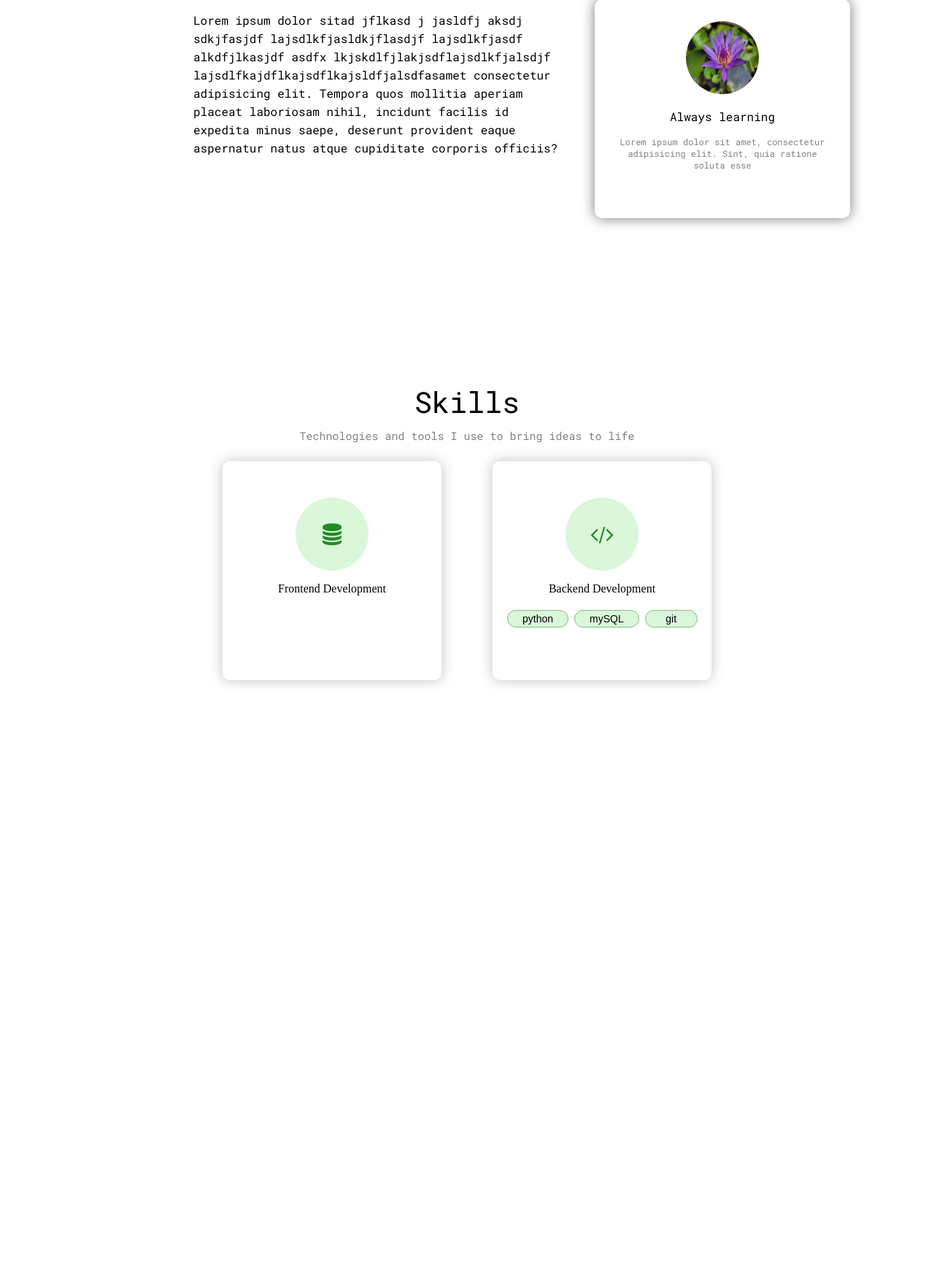
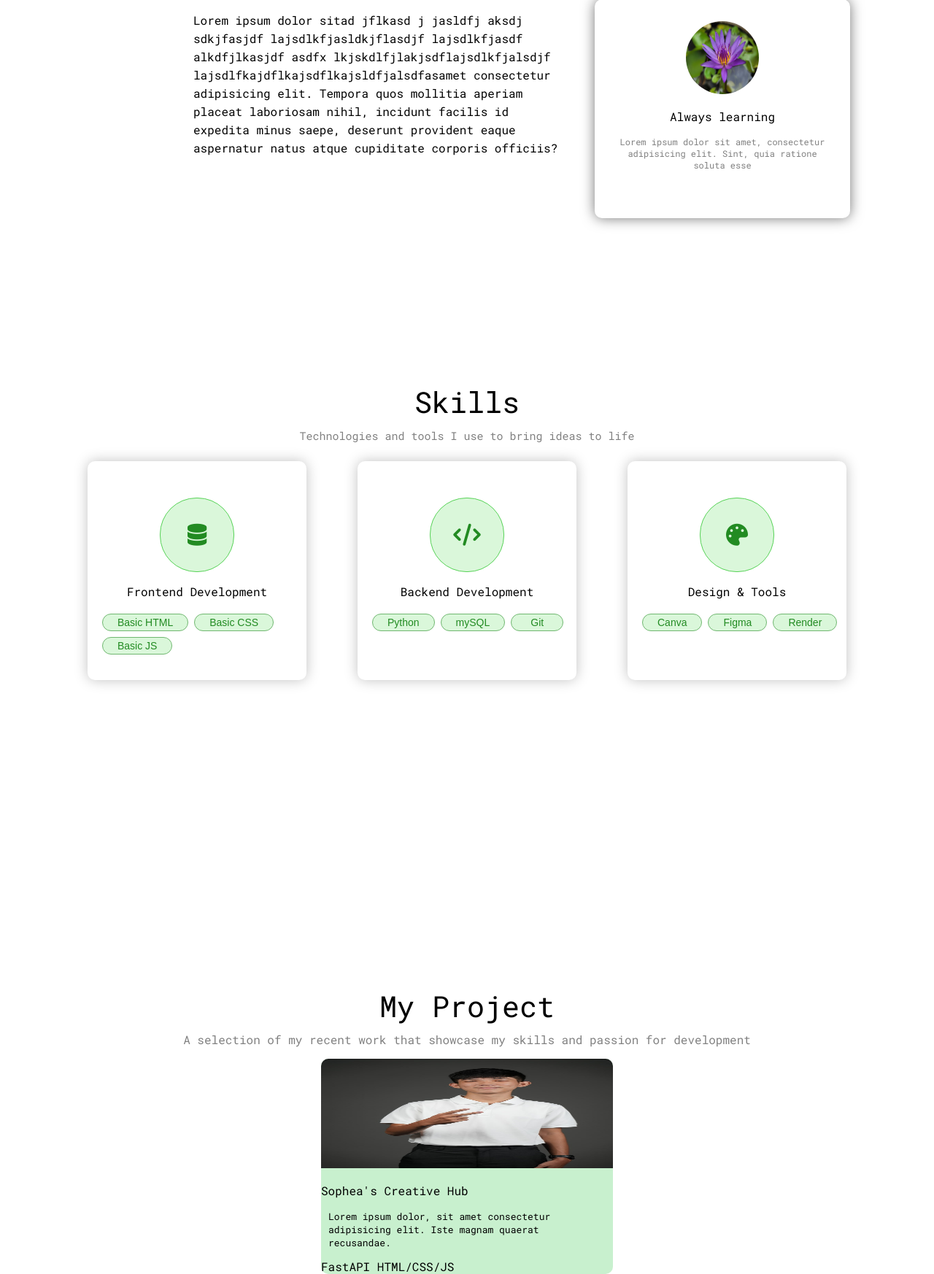
Before and after one commit to sophea-kong/Creative_hub, a FastAPI app: template templates/home.html in a window 1280 px wide. Shown: the part 972-2718 px from the top of the page at 73% size. Before the commit the page ends 1911 px from the top, so only its background shows below. Run offline with FastAPI, Linux system fonts and the light colour scheme; the template is opened without the code that fills it, so the values that code supplies are empty.

Commit message:
adding My project

```diff
--- a/main.py
+++ b/main.py
@@ -9,4 +9,6 @@
 
 Base.metadata.create_all(bind=engine)
 
+app.mount("/static",StaticFiles(directory=("static")),name='static')
+
 app.include_router(blog.router)
--- a/router/blog.py
+++ b/router/blog.py
@@ -2,6 +2,7 @@
 from pydantic import BaseModel, Field
 from sqlalchemy.orm import Session
 from fastapi import APIRouter, Depends, HTTPException, Path, Request, status
+from fastapi.staticfiles import StaticFiles
 from starlette import status
 from models import Post, Image
 from database import SessionLocal
@@ -16,8 +17,8 @@
 templates = Jinja2Templates(directory="templates")
 
 router = APIRouter(
-    prefix='/todos',
-    tags=['todos']
+    prefix='/blog',
+    tags=['blog']
 )
 
 
@@ -39,8 +40,7 @@
 
 @router.get("/home",status_code= status.HTTP_200_OK)
 async def home(request: Request):
-    me = "lol"
-    return templates.TemplateResponse("home.html", {"request": request},context={"name" : me})
+    return templates.TemplateResponse("home.html", {"request": request})
 
 @router.get("/",status_code=status.HTTP_200_OK)
 async def readAll(db:db_dependency):
--- a/static/css/home.css
+++ b/static/css/home.css
@@ -57,6 +57,7 @@
 }
 
 #aboutButton,
+#skillsButton,
 #homeButton {
   color: black;
   padding: 10px 20px;
@@ -66,6 +67,7 @@
 }
 
 #aboutButton.green,
+#skillsButton.green,
 #homeButton.green {
   background-color: green;
 }
@@ -147,7 +149,7 @@
     background-color: rgb(34, 139, 34);
     color: white;
 }
-.about-me{
+.about-me,.project-title {
     display: block;
     justify-content: center;
     align-items: center;
@@ -208,7 +210,7 @@
 
 .skill-card {
     display: grid;
-    grid-template-columns: 300px 300px;
+    grid-template-columns: 300px 300px 300px;
     text-align: center;
     align-items: center;
     justify-content: center;
@@ -248,6 +250,7 @@
     background-color: rgb(218, 247, 218);
     width: 100px;
     height: 100px;
+    border: 0.0001px solid rgb(87, 211, 87);
     border-radius: 50px;
     margin: 0 auto;
     margin-top: 50px;
@@ -264,13 +267,30 @@
 
 .skill-tag {
     background-color: rgb(218, 247, 218);
-    color: black;
+    color: rgb(34, 139, 34);
     padding: 4px 20px;
     border-radius: 30px;
-    border: 1px solid rgb(122, 194, 122);
+    border: 0.01px solid rgb(112, 183, 112);
     font-family: sans-serif;
     font-size: 14px;
     line-height: 1;
     /* min-width: 60px; */
     text-align: center;
 }
+.project-grid {
+    display: grid;
+    grid-template-columns: 400px;
+    align-items: center;
+    justify-content: center;
+}
+.project-card {
+    background-color: rgb(200, 240, 206);
+    border-radius: 10px;
+    font-family: 'Roboto mono';
+}
+.project-pic {
+    border-top-left-radius: 10px;
+    border-top-right-radius: 10px;
+    width: 400px;
+    height: 150px;
+}
--- a/static/js/style.js
+++ b/static/js/style.js
@@ -3,6 +3,9 @@
 }
 function scrollDownHome(){
     document.getElementById('home-id').scrollIntoView({ behavior: 'smooth', block: 'start'});
+}
+function scrollDownSkills(){
+    document.getElementById('skills-card').scrollIntoView({ behavior: 'smooth', block: 'start'});
 }
 // function scrollDownProject(){
 //     document.getElementById('home-id').scrollIntoView({ behavior: 'smooth', block: 'start'});
@@ -26,3 +29,4 @@
 }
 activateButton("aboutButton",'about-me-id')
 activateButton('homeButton','hello-id')
+activateButton('skillsButton','skills-card')
--- a/templates/home.html
+++ b/templates/home.html
@@ -1,21 +1,23 @@
 <!DOCTYPE html>
-<html>
+<html lang="en">
 
 <head>
+    <meta charset="UTF-8">
     <link rel="preconnect" href="https://fonts.googleapis.com">
     <link rel="preconnect" href="https://fonts.gstatic.com" crossorigin>
     <link href="https://fonts.googleapis.com/css2?family=Roboto+Mono:ital,wght@0,100..700;1,100..700&display=swap"
         rel="stylesheet">
     <link rel="stylesheet" href="https://cdnjs.cloudflare.com/ajax/libs/font-awesome/4.7.0/css/font-awesome.min.css">
+    <link rel="stylesheet" href="https://cdnjs.cloudflare.com/ajax/libs/font-awesome/6.4.0/css/all.min.css">
     <LINK rel="stylesheet" href="../static/css/home.css">
 </head>
 
 <body id="body-id">
-    <div>
         <div class="top-bar">
             <ul>
                 <li><a id="homeButton" onclick="scrollDownHome()">Home</a></li>
                 <li><a id="aboutButton" onclick="scrollDownAbout()">About</a></li>
+                <li><a id="skillsButton" onclick="scrollDownSkills()">Skills</a></li>
                 <li><a id="projectButton" onclick="scrollDownProject()">Project</a></li>
                 <li><a id="contactButton" onclick="scrollDownContact()">About</a></li>
             </ul>
@@ -24,9 +26,9 @@
             <div class="text-contain">
                 <p class="hello" id="hello-id">Hi, I'm <strong style="color: rgb(34, 139, 34);">Sophea Kong</strong></p>
                 <p class="hello2">Frist year student at CADT</p>
-                <p class="hello3">Lorem ipsum dolor sit amet consectetur adipisicing elit. Blanditiis, modi doloribus!
-                    Beatae enim alias libero repellat voluptates! Porro in quo, obcaecati officiis, temporibus, commodi
-                    aperiam reiciendis sapiente error praesentium dolore?</p>
+                <p class="hello3">
+                    I love exploring tech, building creative projects, and learning new skills in web development and design. This site is where I share my work and ideas as I grow in the digital world.
+                </p>
             </div>
             <div class="button-cotain">
                 <a class="view-me">view-me</a>
@@ -57,7 +59,7 @@
                     Lorem ipsum dolor sit amet, consectetur adipisicing elit. Sint, quia ratione soluta esse</p>
             </div>
         </div>
-        <div class="skills">
+        <div class="skills" id="skill">
             <div class="skill-title">
                 <p style="margin: 5px 0;" class="skill-title-1">Skills</p>
                 <p style="margin: 5px 0;" class="skill-title-2">Technologies and tools I use to bring ideas to life</p>
@@ -67,19 +69,59 @@
                     <div class="skill-card-icon">
                         <i class="fa fa-database" style="font-size: 30px; color: rgb(34, 139, 34);"></i>
                     </div>
-                        <p>Frontend Development</p>
+                    <p style="font-family: 'Roboto mono'; letter-spacing: 0.01px;">Frontend Development</p>
+                    <div class="skill-card-category2">
+                        <span class="skill-tag">Basic HTML</span>
+                        <span class="skill-tag">Basic CSS</span>
+                        <span class="skill-tag">Basic JS</span>
                     </div>
-                    <div class="skill-card-2">
-                        <div class="skill-card-icon2">
+                </div>
+                <div class="skill-card-1">
+                    <div class="skill-card-icon">
                         <i class="fa fa-code" style="font-size: 30px; color: rgb(34, 139, 34);"></i>
                     </div>
-                        <p>Backend Development</p>
+                    <p style="font-family: 'Roboto mono'; letter-spacing: 0.01px;">Backend Development</p>
                     <div class="skill-card-category2">
-                            <span class="skill-tag">python</span>
+                        <span class="skill-tag">Python</span>
                         <span class="skill-tag">mySQL</span>
-                            <span class="skill-tag" style="width: 30px;">git</span>
+                        <span class="skill-tag" style="width: 30px;">Git</span>
                     </div>
 
+                </div>
+                <div class="skill-card-1" id="skills-card">
+                    <div class="skill-card-icon">
+                        <i class="fa fa-palette" style="font-size: 30px; color: rgb(34, 139, 34);"></i>
+                    </div>
+                    <p style="font-family: 'Roboto mono'; letter-spacing: 0.01px;">Design & Tools</p>
+                    <div class="skill-card-category2">
+                        <span class="skill-tag">Canva</span>
+                        <span class="skill-tag">Figma</span>
+                        <span class="skill-tag">Render</span>
+                    </div>
+                </div>
+            </div>
+        </div>
+        <div class="project">
+            <div class="project-title">
+                <p style="font-family: 'Roboto mono';
+                          display: inline-block;
+                          font-size: 40px;
+                          margin-top: 400px;
+                          margin-bottom: -100px;
+                          margin-left: auto;
+                          margin-right: auto;">
+                          My Project
+                </p>
+                <p style="font-family: 'Roboto mono'; color: grey;;">A selection of my recent work that showcase my skills and passion for development</p>
+            </div>
+            <div class="project-grid">
+                <div class="project-card">
+                    <img src="../asset/IMG_20250808_231627_847.jpg" class="project-pic">
+                    <p>Sophea's Creative Hub</p>
+                    <p style="font-size: 13px; text-align: left; width: 350px; padding-left: 10px;">Lorem ipsum dolor, sit amet consectetur adipisicing elit. Iste magnam quaerat recusandae.</p>
+                    <div class="project-tag">
+                        <span class="project-tag-span">FastAPI</span>
+                        <span class="project-tag-span">HTML/CSS/JS</span>
                     </div>
                 </div>
             </div>
```
Lines whose indentation alone changed are shown as unchanged.
